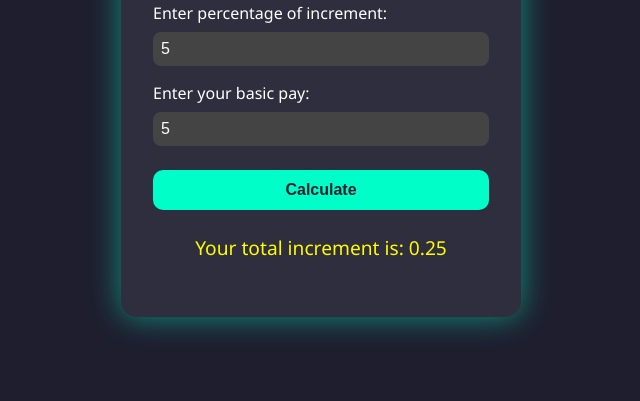
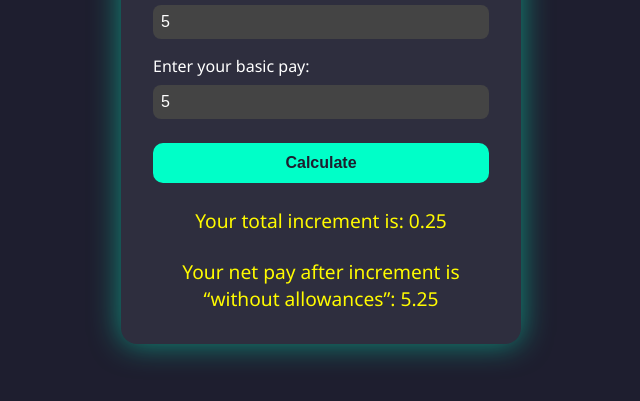
Before and after one commit to Asadullah523/Increment_Calculator, a plain HTML site: page index.html in a window 1280 px wide. Both pictures are taken after typing "5", "5" into the empty fields and a click on the button "Calculate". Shown: the part 315-716 px from the top of the page, without its empty margins (319-959 px from the left). Drawn offline with Linux system fonts and the light colour scheme.

Commit message:
Update index.html

```diff
--- a/index.html
+++ b/index.html
@@ -159,7 +159,7 @@
 
       const increment = basicPay * (percentage / 100);
       const totalPay = basicPay + increment;
-
+         document.getElementById("netPayResult").textContent = `Your net pay after increment is “without allowances”: ${totalPay.toFixed(2)}`;
       document.getElementById("incrementResult").textContent = `Your total increment is: ${increment.toFixed(2)}`;
 
     }
```
